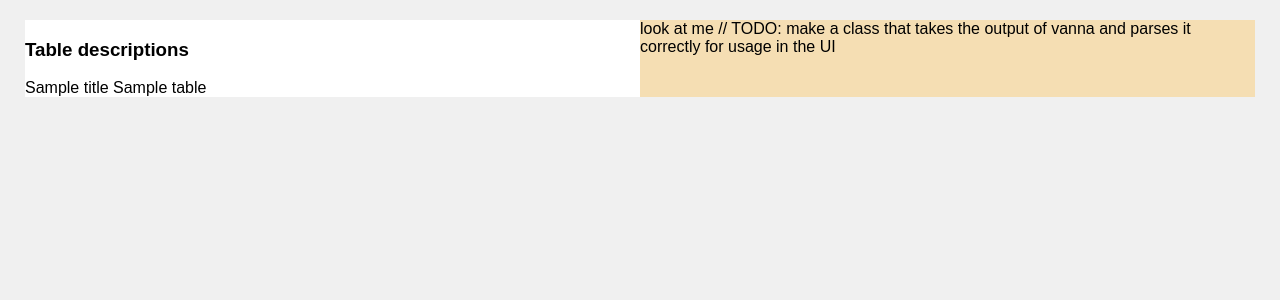
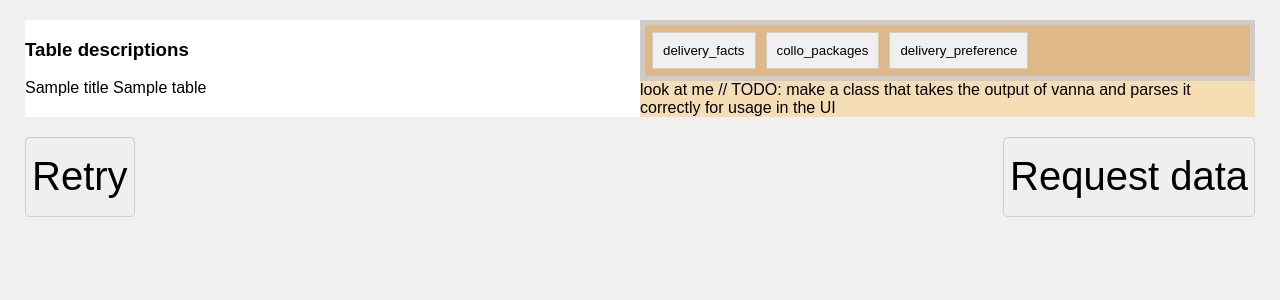
Before and after one commit to hvdv99/DataBridge, a Flask app: template services/ui/templates/vanna_table_view.html in a window 1280 px wide. Shown: the part 148-448 px from the top of the page. Run offline with Flask 3, Linux system fonts and the light colour scheme; the template is opened without the code that fills it: most values are stand-ins (such as "Sample title", 1, 10 or a date in 2020).

Commit message:
GUI integration with documenation. It works now!

```diff
--- a/services/ui/app.py
+++ b/services/ui/app.py
@@ -43,13 +43,15 @@
         question = request.form['session_question']
         email = request.form['session_email']
         subject = request.form['session_subject']
-        #sql_code = dbquery.generate_sql(question)
-        sql_code = "SELECT month_id, SUM(parcels_home_1st) AS total_first_attempts FROM delivery_facts WHERE month_id LIKE '2023%' GROUP BY month_id ORDER BY total_first_attempts DESC LIMIT 10"
+        sql_code = dbquery.generate_sql(question)
+        #sql_code = "SELECT month_id, SUM(parcels_home_1st) AS total_first_attempts FROM delivery_facts WHERE month_id LIKE '2023%' GROUP BY month_id ORDER BY total_first_attempts DESC LIMIT 10"
         print("sql_code: ", sql_code)
 
         df = dbquery.generate_sample_data(sql_query=sql_code)
+        column_description_dict = dbquery.get_descriptions_for_given_columns(columns=df.columns.values)
 
-        return render_template('vanna_table_view.html', tables=[df.to_html(classes='data')], titles=df.columns.values, sql_code = sql_code, question = question, email = email, subject = subject)
+
+        return render_template('vanna_column_description.html', tables=[df.to_html(classes='data')], titles=df.columns.values, sql_code = sql_code, question = question, email = email, subject = subject, column_description_dict = column_description_dict)
     else:
         sql_code = "SELECT month_id, SUM(parcels_home_1st) AS total_first_attempts FROM delivery_facts WHERE month_id LIKE '2023%' GROUP BY month_id ORDER BY total_first_attempts DESC LIMIT 10"
         print("sql_code: ", sql_code)
--- a/services/ui/static/css/style.css
+++ b/services/ui/static/css/style.css
@@ -88,6 +88,14 @@
 
 }
 
+
+#bottem_div_send_retry_buttons{
+    display: flex;
+    flex-wrap: wrap;
+    justify-content: space-between;
+    margin: 10px 25px;
+}
+
 #result_table_div {
     width: 50%;
     margin: 10px 0;
@@ -99,3 +107,37 @@
     margin: 10px 0;
     background: wheat;
 }
+
+.button {
+    margin: 5px;
+    padding: 10px;
+    background-color: #f0f0f0;
+    border: 1px solid #ccc;
+    cursor: pointer;
+}
+
+#tableButtonContainer {
+    background: burlywood;
+    border: 1px solid #ccc;
+    padding: 2px;
+    border-width: 5px;
+}
+
+#columnButtonContainer > button {
+    margin: 3px;
+    padding: 2px;
+    background-color: #f0f0f0;
+    border: 1px solid #ccc;
+    cursor: pointer;
+
+}
+
+
+.bottom_buttons{
+    width: 100%;
+    border: 1px solid #ccc;
+    border-radius: 5px;
+    height: 2em;
+    font-size:40px;
+    cursor: pointer;
+}
--- a/services/ui/static/js/script.js
+++ b/services/ui/static/js/script.js
@@ -0,0 +1,72 @@
+// Your JSON structure
+const jsonData = {
+    "delivery_facts": {
+        "table": "De 'delivery_facts' tabel bevat geaggregeerde informatie over het aantal pakketen dat elke klant ooit heeft ontvangen.",
+        "account_id_hashed": " Deze kolom bevat een unieke identificatiecode voor elk klantaccount. De waarden in deze kolom zijn niet uniek binnen deze tabel, aangezien er meerdere records kunnen zijn voor dezelfde klant. Deze kolom dient als vreemde sleutel die verwijst naar de primaire sleutel in de 'delivery_preference' tabel.",
+        "month_id": " Dit veld bevat de maand en het jaar waarin \u00e9\u00e9n of meerdere pakketten aan de klant zijn geleverd, opgeslagen in het formaat 'yyyymm'. Bijvoorbeeld, '202312' staat voor december 2023.",
+        "number_of_parcels": " Deze kolom geeft het totale aantal pakketten aan dat aan de klant is geleverd. Het omvat alle pakketten ongeacht de leveringsmethode of het aantal pogingen.",
+        "parcels_home_1st": " Dit veld geeft het aantal pakketten aan dat succesvol bij de eerste bezorgpoging aan huis is afgeleverd. Het sluit pakketten uit die zijn afgehaald bij afhaalpunten of die bij latere bezorgpogingen zijn afgeleverd."
+    },
+    "collo_packages": {
+        "table": "De 'collo_packages' tabel bevat informatie over pakketten zijn gelevered, of nog moeten worden geleverd door PostNL. De tabel bevat informatie over de jaren 2023 en 2024. Alle datums en tijdstempels zijn opgeslagen in het volgende formaat = 11/08/2023 en 19",
+        "account_id_hashed": " Dit veld bevat een identifier voor de klant of het account waaraan het pakket wordt geleverd. De waarden zijn niet uniek voor deze tabel en kunnen duplicaten bevatten. Dit veld fungeert als een vreemde sleutel die verwijst naar de primaire sleutel van de 'delivery_preference' tabel. Het kan leeg zijn voor pakketten die niet aan een specifiek account zijn gekoppeld.",
+        "dn_barcode": " Deze kolom bevat unieke identificatiecodes voor elk pakket. Hoewel de meeste waarden uniek zijn, kunnen er enkele duplicaten voorkomen.",
+        "da_datum_voormelding": " Bevat de datum waarop de bestelling oorspronkelijk is geplaatst.",
+        "da_datum_acceptatie": " Geeft de datum aan waarop het pakket voor het eerst door PostNL is ontvangen. Als een datumkolom leeg is, wordt de waarde '9999-03-03' gebruikt. Dit betekend dat het pakket nog niet door PostNL is ontvangen maar al wel is aangemeld.",
+        "da_tijd_acceptatie": "Bevat de tijdstempel voor het moment waarop het pakket voor het eerst door PostNL is ontvangen. Als deze informatie niet beschikbaar is, wordt 'Nvt' weergegeven. Dit betekend dat het pakket nog niet door PostNL is ontvangen maar al wel is aangemeld.",
+        "sa_dag_sortering1": " Deze kolom bevat de datum waarop het proces in het sorteercentrum voor het eerst is gestart.",
+        "sa_datum_sortering1": " Indien het sorteercentrumproces doorgaat na middernacht, bevat deze kolom de datum van de volgende dag.",
+        "sa_tijd_sortering1": " Bevat een tijdstempel wanneer een pakket in een sorteercentrum is gesorteerd.",
+        "sa_datum_distributiecollectie": " Bevat de tijdstempel van wanneer het pakket voor het eerst in het sorteercentrum is gesorteerd.",
+        "sa_tijd_distributiecollectie": " Geeft de tijdstempel aan van het moment waarop het pakket het distributiecentrum bereikt.",
+        "da_datum_herroutering_voor_up1": "Deze kolom bevat de datum waarop het pakket is omgeleid, meestal vanwege een mislukte eerste afleverpoging.",
+        "da_tijd_herroutering_voor_up1": " Bevat de tijdstempel van wanneer het pakket is omgeleid.",
+        "da_datum_eindstatus": " Geeft de datum aan waarop het pakket uiteindelijk door de klant is ontvangen. Wanneer het pakket nog door de klant is ontvangen bevat de kolom de waarde '9999-03-03'.",
+        "da_tijd_eindstatus": "Bevat de tijdstempel voor het moment waarop het pakket door de klant is ontvangen.",
+        "ma_gewicht, ma_breedte, ma_lengte, ma_hoogte, ma_volume": " Deze velden bevatten respectievelijk het gewicht, de breedte, lengte, hoogte en het volume van een pakket. Alle waarden zijn gehele getallen. Deze velden kunnen optioneel leeg zijn.",
+        "PC4_gea": " Bevat de eerste vier cijfers van de postcode van de klant. Dit zijn de cijfers voorafgaand aan de twee letters in een typische Nederlandse postcode.",
+        "da_landcode_gea": " Geeft de landcode van de klant aan. Voor deze dataset bevat het enkel 'NL' voor Nederland.",
+        "da_resultaatgroepcode": " Bevat de uiteindelijke status van de levering. Mogelijke opties zijn",
+        "da_resultaatcode": " Bevat de uiteindelijke status van het pakket. Mogelijke opties zijn",
+        "da_type_adres_gea": " Bevat informatie over of het adres priv\u00e9, particulier of gemengd is.",
+        "da_waarnemingsequence": " Het proces pad van een pakket van begin tot eind. Bevat een reeks interne codes die elk een status voorstellen in process."
+    },
+    "delivery_preference": {
+        "table": "De tabel 'delivery_preference' bevat informatie over hoe de klant zijn pakket bij voorkeur geleverd krijgt. In deze tabel staan alleen klanten die een account hebben aangemaakt.",
+        "account_id_hashed": " Een unieke waarde voor elke klant/account die geregistreerd is in het systeem. In dit tabel bevat deze kolom geen duplicaten, waardoor deze kolom de primaire sleutel van deze tabel is.",
+        "deliverypreference": " Dit veld geeft de voorkeur van de klant aan voor de wijze van pakketlevering. De mogelijke waarden omvatten 'Originele afleverlocatie' (OriginalDeliveryLocation), 'Pakketkluis' (ParcelLocker), 'Openbare pakketkluis' (PublicParcelLocker), 'Winkellocatie' (RetailLocation), en 'Geen' (None). Als dit veld leeg is, betekent dit dat de klant geen voorkeur heeft opgegeven.",
+        "datelastupdated": " Dit veld registreert de datum en tijd waarop de leveringsvoorkeur van de klant voor het laatst is bijgewerkt. Het formaat van de datum en tijd is bijvoorbeeld '29/11/2023 15",
+        "datecreated": " Dit veld bevat de datum en tijd waarop de record in deze tabel oorspronkelijk is aangemaakt. Het gebruikt hetzelfde datum- en tijdformaat als 'datelastupdated', bijvoorbeeld '29/11/2023 15"
+    }
+};
+
+function createTableButtons() {
+    const container = document.getElementById('tableButtonContainer');
+    const tableKeys = Object.keys(jsonData);
+    tableKeys.forEach(key => {
+        const button = document.createElement('button');
+        button.textContent = key;
+        button.className = 'button';
+        button.onclick = () => createColumnButtons(key);
+        container.appendChild(button);
+    });
+}
+
+function createColumnButtons(parentKey) {
+    const container = document.getElementById('columnButtonContainer');
+    container.innerHTML = ''; // Clear existing column buttons
+
+    const columnKeys = Object.keys(jsonData[parentKey]);
+    columnKeys.forEach(key => {
+        const button = document.createElement('button');
+        button.textContent = key;
+        button.className = 'button';
+        button.onclick = () => {
+            alert(jsonData[parentKey][key]); // Show the description or handle as needed
+        };
+        container.appendChild(button);
+    });
+}
+
+// Initialize table buttons on load
+createTableButtons();
--- a/services/ui/templates/base.html
+++ b/services/ui/templates/base.html
@@ -14,5 +14,6 @@
 {%block content%}
 <!-- Content for query.html and result.html will be inserted here -->
 {%endblock%}
+<script src="{{ url_for('static', filename='js/script.js') }}"></script>
 </body>
 </html>
--- a/services/ui/templates/vanna_table_view.html
+++ b/services/ui/templates/vanna_table_view.html
@@ -14,10 +14,34 @@
                 {{ table|safe }}
         {% endfor %}
     </div>
+
 <div id="table_descriptions_div">
+    {% block table_descriptions %}
+
+    <div id="tableButtonContainer"></div>
+    <div id="columnButtonContainer"></div>
+
     look at me
     // TODO: make a class that takes the output of vanna and parses it correctly for usage in the UI
 
+    {% endblock %}
+
 </div>
 </div>
+
+<div id="bottem_div_send_retry_buttons">
+    <form action="" method="POST">
+        <input type="hidden" name="session_subject" value="{{subject}}">
+        <input type="hidden" name="session_email" value="{{email}}">
+        <input type="hidden" name="session_question" value="{{question}}">
+        <button type="submit" value="Reset" class="bottom_buttons">Retry</button>
+    </form>
+    <form action="/send_email" method="POST">
+        <input type="hidden" name="session_subject" value="{{subject}}">
+        <input type="hidden" name="session_email" value="{{email}}">
+        <input type="hidden" name="session_question" value="{{question}}">
+        <button type="submit" value="Request data" class="bottom_buttons">Request data</button>
+    </form>
+
+</div>
 {% endblock content %}
```
Also changed, not shown: services/querier/querier.py (+25 -0 lines), services/ui/templates/vanna_column_description.html (added, +9 -0 lines).
